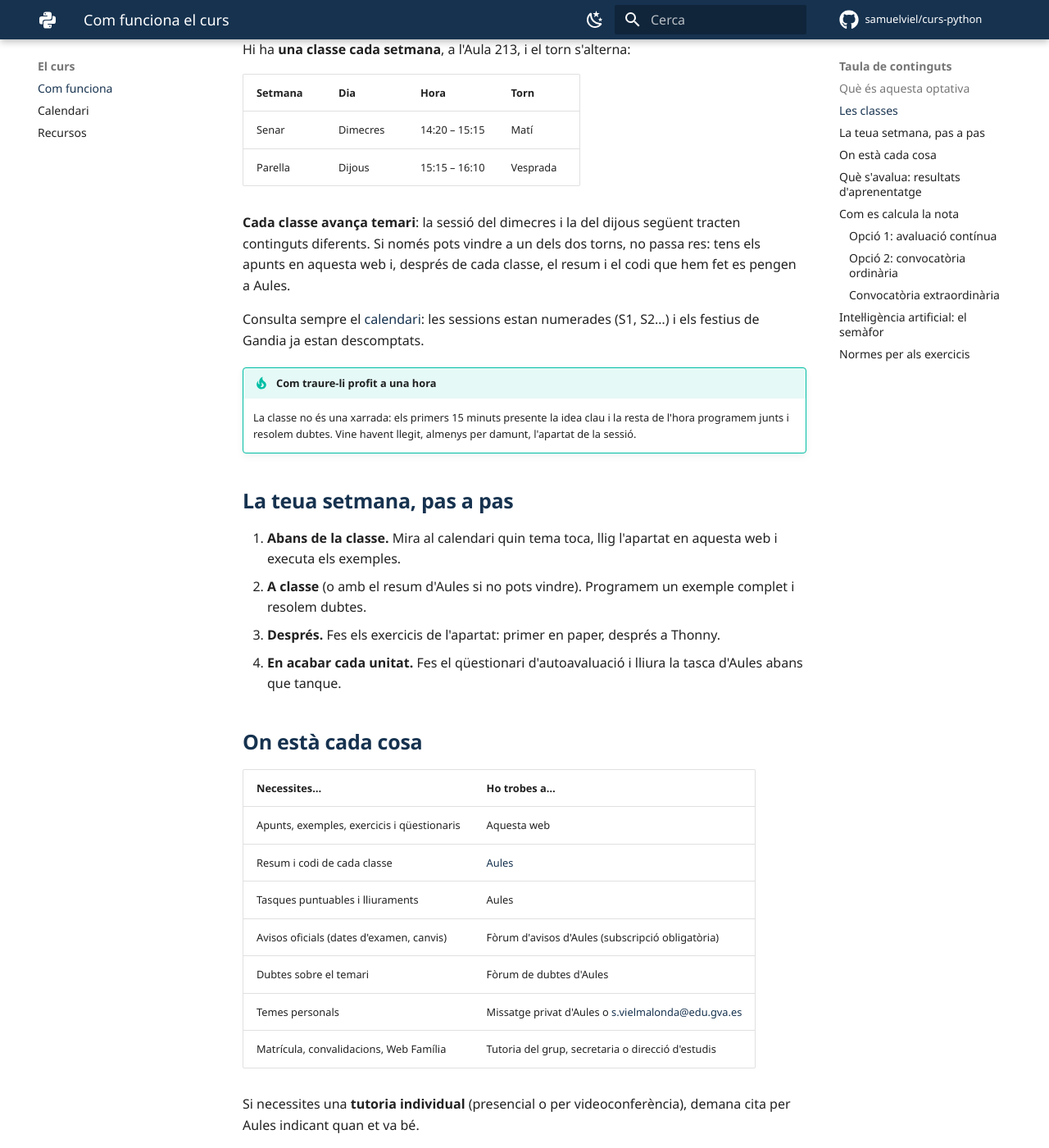
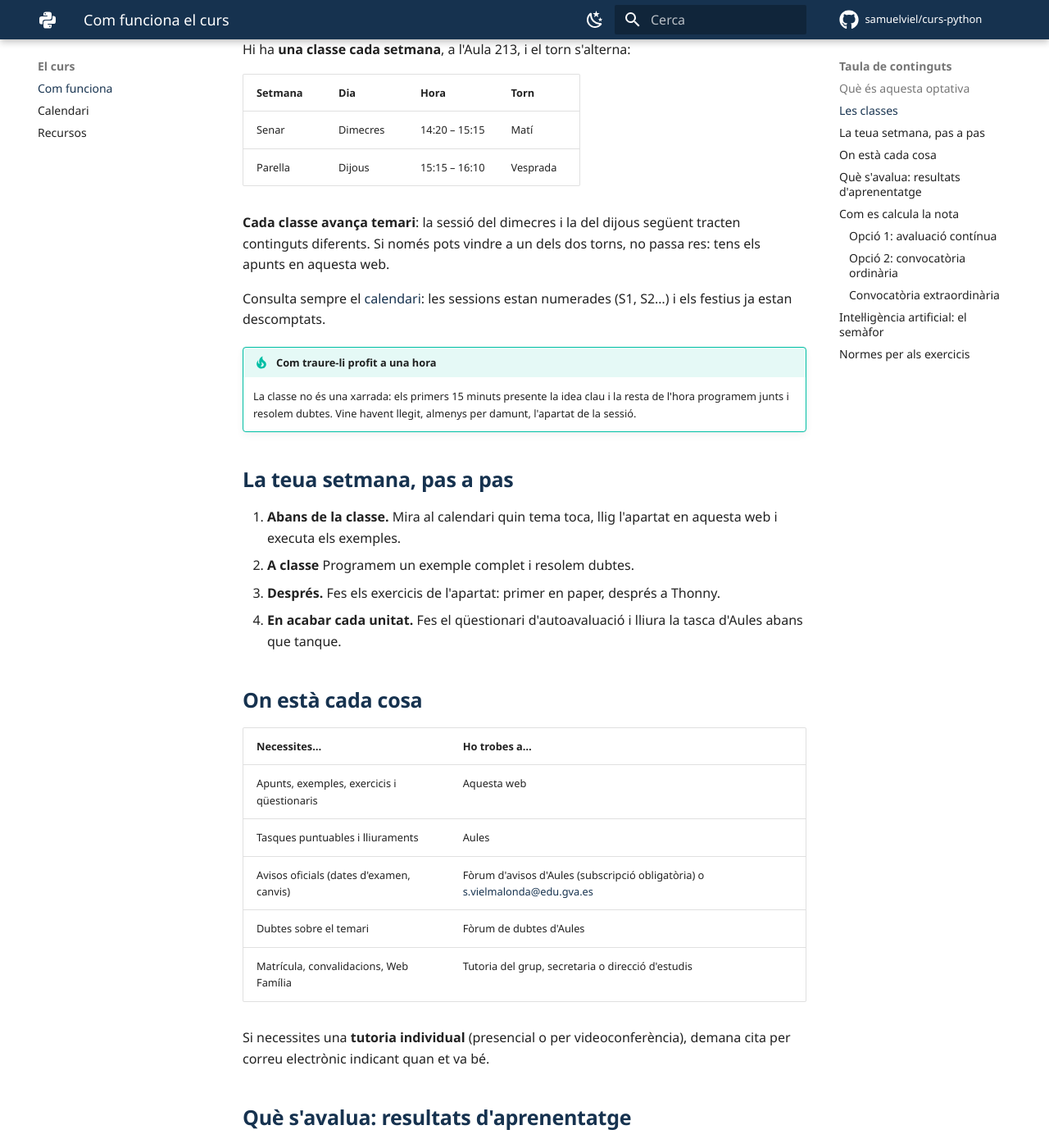
Before and after one commit to samuelviel/curs-python, an MkDocs documentation site: the page built from docs/guia.md, in a window 1280 px wide and 1400 px high, scrolled down 643 px. Shown: the whole window at 82% size. Built offline with MkDocs 1.6.1 and Material for MkDocs 9.7.7, drawn with Linux system fonts in a browser that asks for light colours; some web fonts are replaced; comment, search, counter and statistics services are not loaded.

Commit message:
Update guia.md

```diff
--- a/docs/guia.md
+++ b/docs/guia.md
@@ -25,9 +25,9 @@ Hi ha **una classe cada setmana**, a l'<span data-c="aula"></span>, i el torn s'
 | Senar | Dimecres | 14:20 – 15:15 | Matí |
 | Parella | Dijous | 15:15 – 16:10 | Vesprada |
 
-**Cada classe avança temari**: la sessió del dimecres i la del dijous següent tracten continguts diferents. Si només pots vindre a un dels dos torns, no passa res: tens els apunts en aquesta web i, després de cada classe, el resum i el codi que hem fet es pengen a Aules.
+**Cada classe avança temari**: la sessió del dimecres i la del dijous següent tracten continguts diferents. Si només pots vindre a un dels dos torns, no passa res: tens els apunts en aquesta web.
 
-Consulta sempre el [calendari](calendari.md): les sessions estan numerades (S1, S2…) i els festius de Gandia ja estan descomptats.
+Consulta sempre el [calendari](calendari.md): les sessions estan numerades (S1, S2…) i els festius ja estan descomptats.
 
 !!! tip "Com traure-li profit a una hora"
 
@@ -36,7 +36,7 @@ Consulta sempre el [calendari](calendari.md): les sessions estan numerades (S1,
 ## La teua setmana, pas a pas
 
 1. **Abans de la classe.** Mira al calendari quin tema toca, llig l'apartat en aquesta web i executa els exemples.
-2. **A classe** (o amb el resum d'Aules si no pots vindre). Programem un exemple complet i resolem dubtes.
+2. **A classe** Programem un exemple complet i resolem dubtes.
 3. **Després.** Fes els exercicis de l'apartat: primer en paper, després a Thonny.
 4. **En acabar cada unitat.** Fes el qüestionari d'autoavaluació i lliura la tasca d'Aules abans que tanque.
 
@@ -45,14 +45,12 @@ Consulta sempre el [calendari](calendari.md): les sessions estan numerades (S1,
 | Necessites… | Ho trobes a… |
 |---|---|
 | Apunts, exemples, exercicis i qüestionaris | Aquesta web |
-| Resum i codi de cada classe | <a data-c="aules" href="#">Aules</a> |
 | Tasques puntuables i lliuraments | Aules |
-| Avisos oficials (dates d'examen, canvis) | Fòrum d'avisos d'Aules (subscripció obligatòria) |
+| Avisos oficials (dates d'examen, canvis) | Fòrum d'avisos d'Aules (subscripció obligatòria) o <a data-c="correu" href="#"></a>|
 | Dubtes sobre el temari | Fòrum de dubtes d'Aules |
-| Temes personals | Missatge privat d'Aules o <a data-c="correu" href="#"></a> |
 | Matrícula, convalidacions, Web Família | Tutoria del grup, secretaria o direcció d'estudis |
 
-Si necessites una **tutoria individual** (presencial o per videoconferència), demana cita per Aules indicant quan et va bé.
+Si necessites una **tutoria individual** (presencial o per videoconferència), demana cita per correu electrònic indicant quan et va bé.
 
 ## Què s'avalua: resultats d'aprenentatge
 
```
